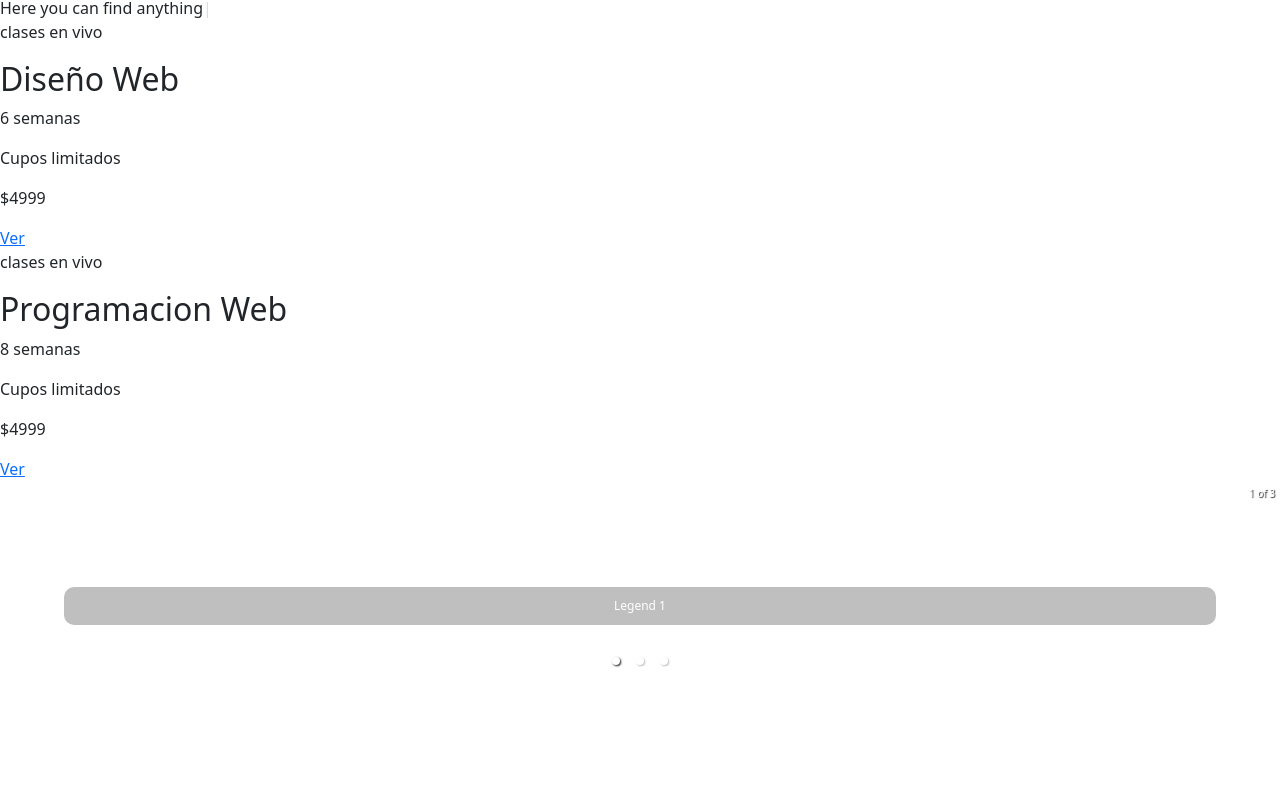
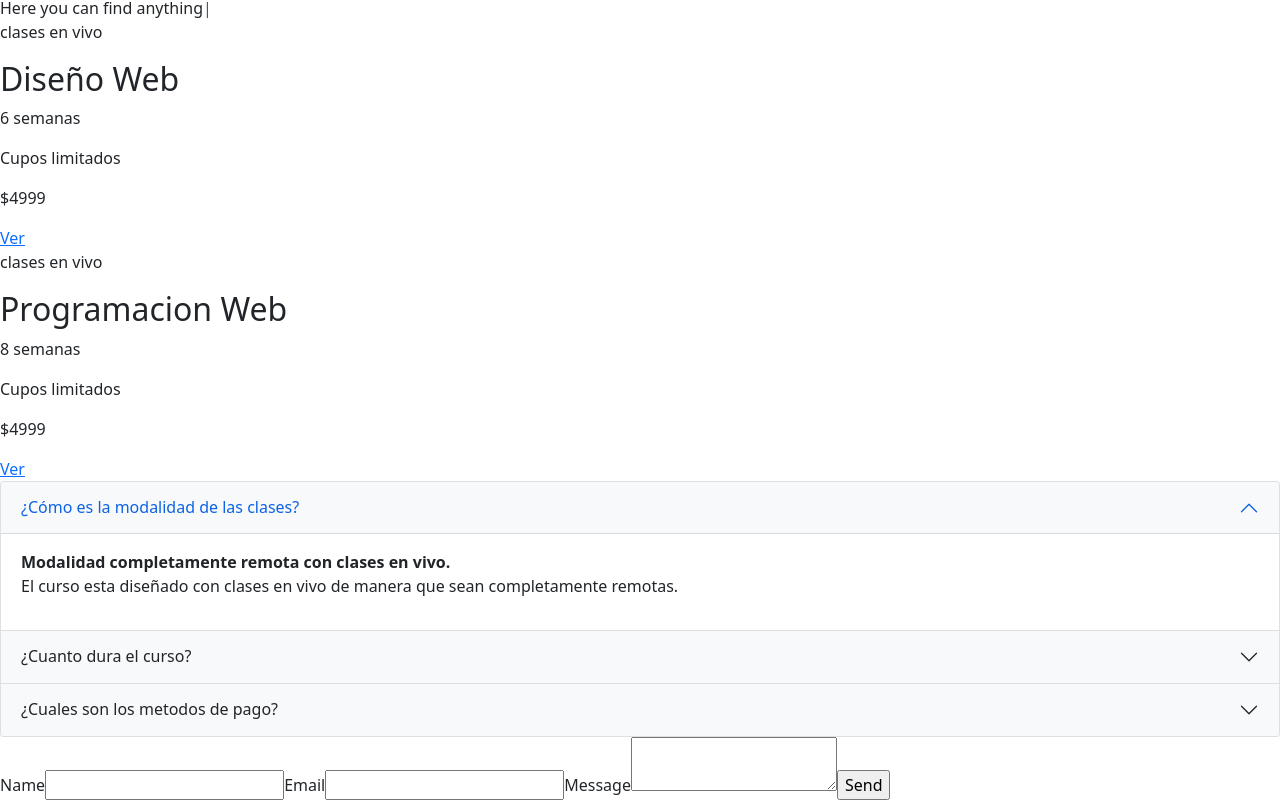
Before and after one commit to Rodriip95/devrops, a React (Create React App) app: page / in a window 1280 px wide. Shown: the part 180-980 px from the top of the page. Before the commit the page ends 917 px from the top, so only its background shows below. Built offline with nearby package versions, Linux system fonts and the light colour scheme.

Commit message:
subo FAQ e emailjs

```diff
--- a/package.json
+++ b/package.json
@@ -6,6 +6,7 @@
     "@testing-library/jest-dom": "^5.13.0",
     "@testing-library/react": "^11.2.7",
     "@testing-library/user-event": "^12.8.3",
+    "emailjs-com": "^2.6.4",
     "react": "^17.0.2",
     "react-dom": "^17.0.2",
     "react-responsive-carousel": "^3.2.18",
--- a/src/App.js
+++ b/src/App.js
@@ -1,7 +1,8 @@
 import Navbar from "./componentes/01-Navbar/Navbar.jsx";
 import About from "./componentes/03-About/About.jsx";
 import Course from "./componentes/04-Cursos/Course.jsx";
-
+import Faq from "./componentes/05-Faq/Faq.jsx";
+import Contact from "./componentes/06-contact/contact.jsx";
 import "react-responsive-carousel/lib/styles/carousel.min.css"; // requires a loader
 import { Carousel } from 'react-responsive-carousel';
 
@@ -12,7 +13,8 @@ function App() {
       <Navbar/>
       <About/>
       <Course/>
-      <Asd/>
+      <Faq/>
+      <Contact/>
     </>
   );
 }
--- /dev/null
+++ b/src/componentes/05-Faq/Faq.jsx
@@ -0,0 +1,48 @@
+import React from "react";
+import "./faq.scss"
+
+function faq(){
+    return(
+    <div className="accordion" id="accordionExample">
+        <div className="accordion-item">
+            <h2 className="accordion-header" id="headingOne">
+            <button className="accordion-button bg-light" type="button" data-bs-toggle="collapse" data-bs-target="#collapseOne" aria-expanded="true" aria-controls="collapseOne">
+                ¿Cómo es la modalidad de las clases?
+            </button>
+            </h2>
+            <div id="collapseOne" class="accordion-collapse collapse show" aria-labelledby="headingOne" data-bs-parent="#accordionExample">
+            <div className="accordion-body">
+                <strong>Modalidad completamente remota con clases en vivo.</strong><p>
+                    El curso esta diseñado con clases en vivo de manera que sean completamente remotas.
+                </p>
+            </div>
+        </div>
+    </div>
+    <div className="accordion-item">
+        <h2 className="accordion-header" id="headingTwo">
+        <button className="accordion-button collapsed bg-light" type="button" data-bs-toggle="collapse" data-bs-target="#collapseTwo" aria-expanded="false" aria-controls="collapseTwo">
+            ¿Cuanto dura el curso?
+        </button>
+        </h2>
+        <div id="collapseTwo" className="accordion-collapse collapse" aria-labelledby="headingTwo" data-bs-parent="#accordionExample">
+        <div class="accordion-body">
+            <strong>El curso dura 14 semanas</strong> Con una modalidad de 3 clases por semana.
+        </div>
+        </div>
+    </div>
+    <div className="accordion-item">
+        <h2 className="accordion-header" id="headingThree">
+        <button class="accordion-button collapsed bg-light" type="button" data-bs-toggle="collapse" data-bs-target="#collapseThree" aria-expanded="false" aria-controls="collapseThree">
+            ¿Cuales son los metodos de pago?
+        </button>
+        </h2>
+        <div id="collapseThree" className="accordion-collapse collapse" aria-labelledby="headingThree" data-bs-parent="#accordionExample">
+        <div class="accordion-body">
+            <strong>Pensando en tu comodidad.</strong> Podes abonar mediante transferencia bancaria o Mercado Pago.
+        </div>
+        </div>
+    </div>
+    </div>
+    )
+}
+export default faq;
--- /dev/null
+++ b/src/componentes/06-contact/contact.jsx
@@ -0,0 +1,30 @@
+import React from 'react';
+import emailjs from 'emailjs-com';
+import './contact.scss';
+
+export default function Contact() {
+
+  function sendEmail(e) {
+    e.preventDefault();
+
+    emailjs.sendForm('YOUR_SERVICE_ID', 'YOUR_TEMPLATE_ID', e.target, 'YOUR_USER_ID')
+      .then((result) => {
+          console.log(result.text);
+      }, (error) => {
+          console.log(error.text);
+      });
+  }
+
+  return (
+    <form className="contact-form" onSubmit={sendEmail}>
+      <input type="hidden" name="contact_number" />
+      <label>Name</label>
+      <input type="text" name="user_name" />
+      <label>Email</label>
+      <input type="email" name="user_email" />
+      <label>Message</label>
+      <textarea name="message" />
+      <input type="submit" value="Send" />
+    </form>
+  );
+}
```
Also changed, not shown: src/componentes/05-Faq/faq.scss (added), src/componentes/06-contact/contact.scss (added), 1 other file (tests, documents, lock files or other folders).
